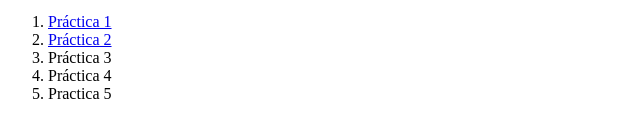
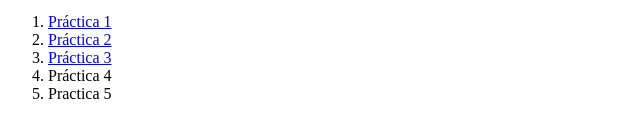
Before and after one commit to tacodepastor25/portafolio, a plain HTML site: page index.html in a window 1280 px wide. Shown: the part 1360-1476 px from the top of the page, 0-640 px from the left. Drawn offline with Linux system fonts and the light colour scheme.

Commit message:
Update index.html

```diff
--- a/index.html
+++ b/index.html
@@ -70,7 +70,7 @@
         <ol>
             <li><a href="formulario.html">Práctica 1 </a> </li>
             <li><a href="formulario2.html">Práctica 2 </a> </li>
-            <li>Práctica 3</li>
+            <li><a href="formulario3.html">Práctica 3 </a> </li>
             <li>Práctica 4</li>
             <li>Practica 5</li>
         </ol>
```
